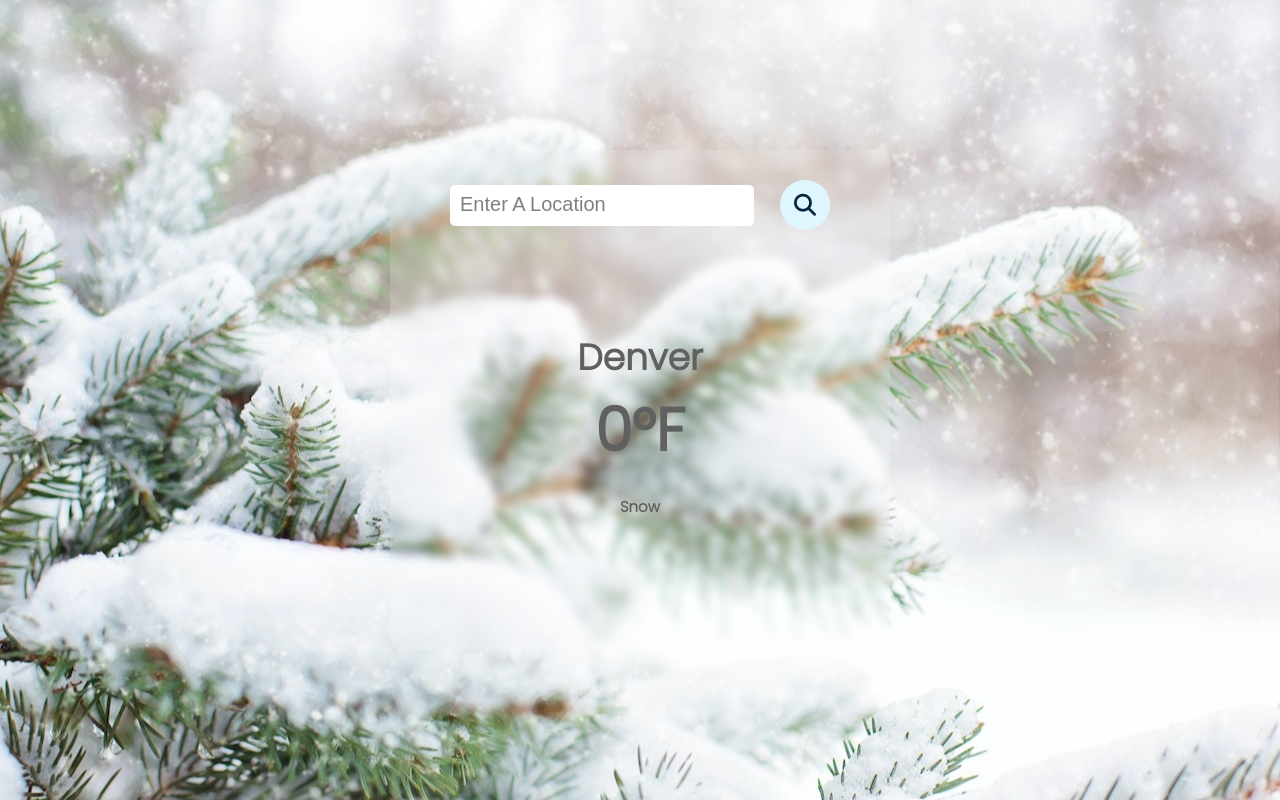
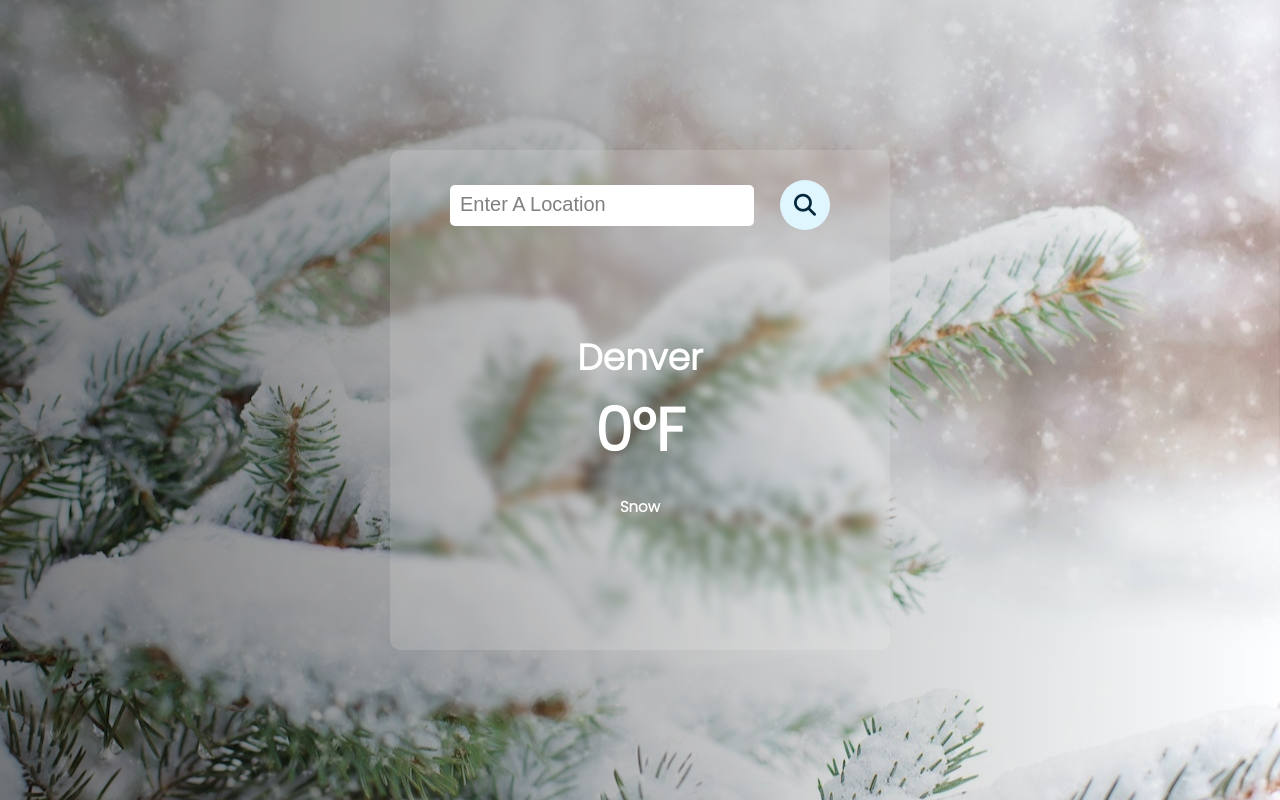
Before and after one commit to jennycodingnow/weather-forecast-app, a website: page index.html in a window 1280 px wide. Drawn offline with nearby package versions, Linux system fonts and the light colour scheme.

Commit message:
change the background and fix clear message function

```diff
--- a/src/index.js
+++ b/src/index.js
@@ -100,7 +100,6 @@ const getLatAndLong = () => {
   }
   // Clear any existing error messages
   clearErrorMessage();
-
   axios
     .get("https://geocoding-api.open-meteo.com/v1/search?", {
       params: {
@@ -108,7 +107,6 @@ const getLatAndLong = () => {
       },
     })
     .then((response) => {
-      console.log("this response:", response);
       if (response.data.results.length > 0) {
         const firstLocation = response.data.results[0];
         state.lat = firstLocation.latitude;
@@ -132,8 +130,7 @@ const displayErrorMessage = (message) => {
   errorMessageContainer.appendChild(errorMessageElement);
 };
 const clearErrorMessage = () => {
-  const errorMessageContainer =
-    document.getElementsByClassName("error-message");
+  const errorMessageContainer = document.getElementById("errorMessage");
   console.log(errorMessageContainer);
   errorMessageContainer.textContent = " "; // Clear existing error messages
 };
--- a/styles/index.css
+++ b/styles/index.css
@@ -7,8 +7,11 @@
 }
 
 body {
-
-    background-image: url("/assets/snowy.jpg");
+    background:
+        linear-gradient(to right,
+            rgba(0 0 0 / 0.5),
+            rgba(0 0 0 / 0)),
+        url("/assets/snowy.jpg");
     background-repeat: no-repeat;
     background-size: cover;
     background-position: center;
@@ -83,7 +86,7 @@ body {
     height: min-content;
     align-items: center;
     margin-top: 100px;
-    color: #606060;
+    color: white;
 }
 
 #tempLabel {
```
